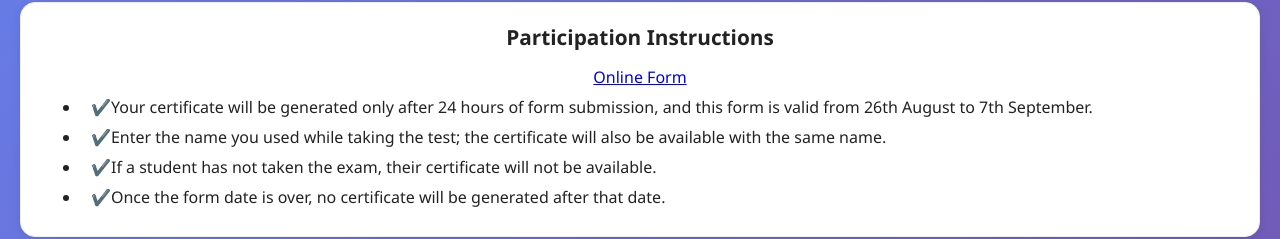
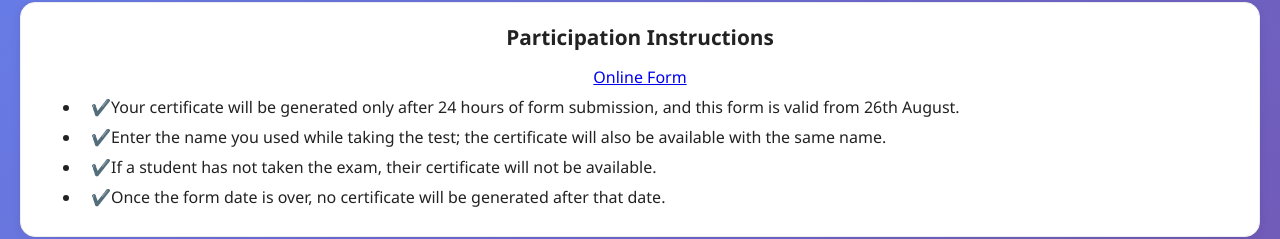
Before and after one commit to kapilrana1/SCHI, a plain HTML site: page index.html in a window 1280 px wide. Shown: the part 145-384 px from the top of the page. Drawn offline with nearby package versions, Linux system fonts and the light colour scheme.

Commit message:
Fix text errors and update participation instructions
Signed-off-by: Kapil Rana <rana.kapil9@gmail.com>

```diff
--- a/index.html
+++ b/index.html
@@ -11,12 +11,11 @@
         <div class="header">
             <h1>🎓 Solar Community Hub -India</h1>
             <p>Studets please  Search your Certificate and Download </p>
-
             <div class="setup-instructions">
                 <h3>Participation Instructions</h3>
                 <a href="https://forms.office.com/r/XfBnPEq3Ss">Online Form</a><br>
                 <ul style="list-style: disc; text-align: left; padding-left: 40px;">
-    <li>✔️Your certificate will be generated only after 24 hours of form submission, and this form is valid from 26th August to 7th September.</li>
+    <li>✔️Your certificate will be generated only after 24 hours of form submission, and this form is valid from 26th August.</li>
     <li>✔️Enter the name you used while taking the test; the certificate will also be available with the same name.</li>
     <li>✔️If a student has not taken the exam, their certificate will not be available.</li>
     <li>✔️Once the form date is over, no certificate will be generated after that date.</li>
```
